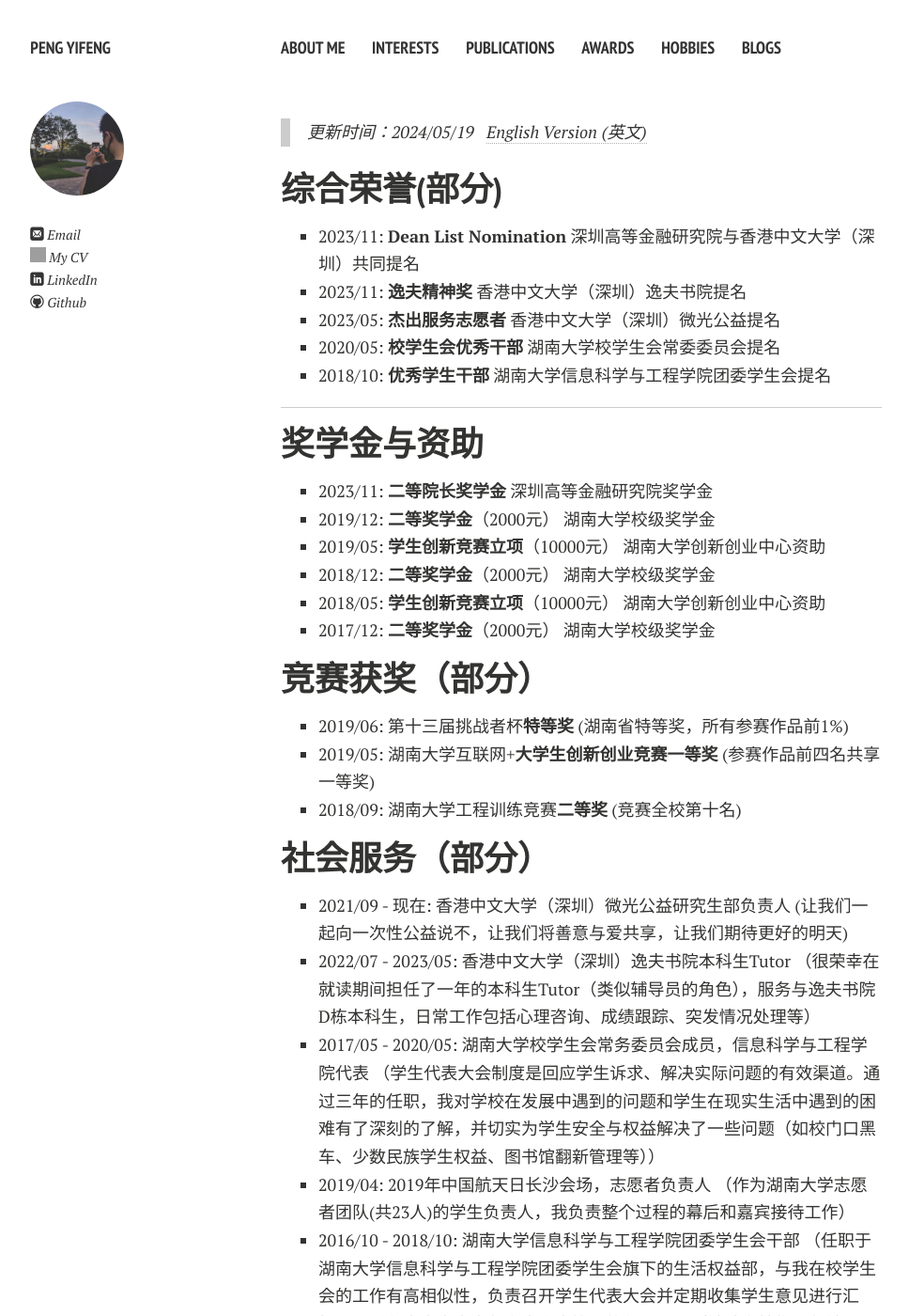
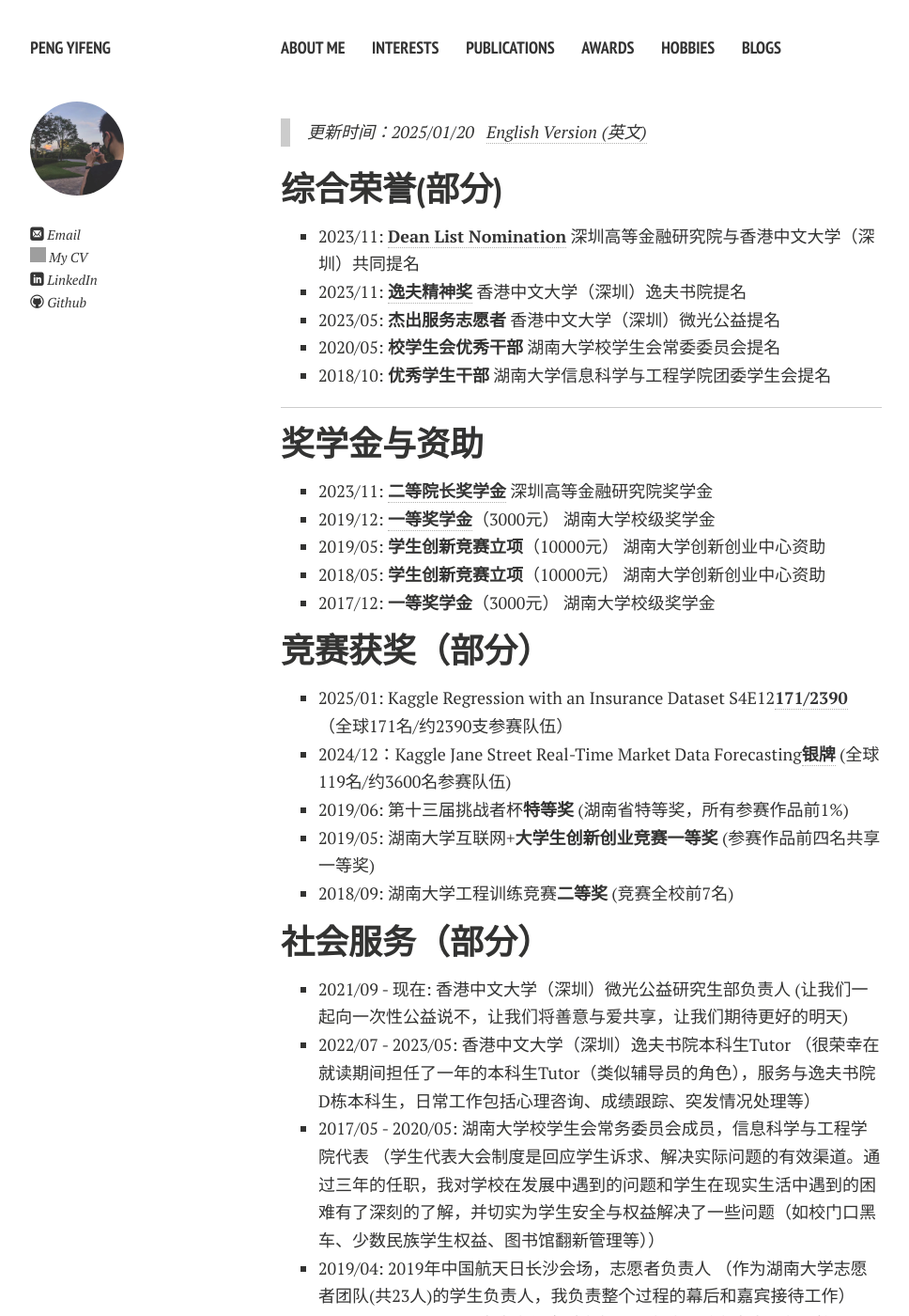
Before and after one commit to HeliumPeng/HeliumPeng.github.io, a Jekyll site: the page built from file/awards-zh.md, in a window 1280 px wide and 1400 px high. Shown: the whole window at 94% size, without its empty margins (21-989 px from the left). Built offline with Jekyll 4.4.1, drawn with Linux system fonts in a browser that asks for light colours; nearby versions of some CDN libraries; comment, search, counter and statistics services are not loaded; a style sheet for code colours, icons or effects is not loaded; grey boxes are pictures that could not be loaded.

Commit message:
awards.md更新

```diff
--- a/file/awards-zh.md
+++ b/file/awards-zh.md
@@ -4,13 +4,13 @@ permalink: /file/awards-zh/index.html
 title: Awards-zh
 ---
 
-> 更新时间：2024/05/19 &nbsp; [English Version (英文)](https://heliumpeng.github.io/awards/)
+> 更新时间：2025/01/20 &nbsp; [English Version (英文)](https://heliumpeng.github.io/awards/)
 
 ## 综合荣誉(部分)
 
-- 2023/11: **Dean List Nomination**
+- 2023/11: [**Dean List Nomination**](https://heliumpeng.github.io/file/SFI%20Dean%20List.pdf)
   深圳高等金融研究院与香港中文大学（深圳）共同提名
-- 2023/11: **逸夫精神奖**
+- 2023/11: [**逸夫精神奖**](https://heliumpeng.github.io/file/Shaw Spirit Award.pdf)
   香港中文大学（深圳）逸夫书院提名
 - 2023/05: **杰出服务志愿者**
   香港中文大学（深圳）微光公益提名
@@ -23,27 +23,28 @@ title: Awards-zh
 
 ## 奖学金与资助
 
-- 2023/11: **二等院长奖学金**
+- 2023/11: [**二等院长奖学金**](https://heliumpeng.github.io/file/SFI Second Class Award.pdf)
   深圳高等金融研究院奖学金
-- 2019/12: **二等奖学金**（2000元）
+- 2019/12: [**一等奖学金**](https://heliumpeng.github.io/file/HNU-scholarship-First.jpg)（3000元）
   湖南大学校级奖学金
 - 2019/05: **学生创新竞赛立项**（10000元）
   湖南大学创新创业中心资助
-- 2018/12: **二等奖学金**（2000元）
-  湖南大学校级奖学金
 - 2018/05: **学生创新竞赛立项**（10000元）
   湖南大学创新创业中心资助
-- 2017/12: **二等奖学金**（2000元）
+- 2017/12: **一等奖学金**（3000元）
   湖南大学校级奖学金
 
 ## 竞赛获奖（部分）
-
+- 2025/01: Kaggle Regression with an Insurance Dataset S4E12[**171/2390**](https://heliumpeng.github.io/file/Regression%20with%20an%20Insurance%20Dataset.png)
+  （全球171名/约2390支参赛队伍）
+- 2024/12：Kaggle Jane Street Real-Time Market Data Forecasting[**银牌**](https://heliumpeng.github.io/file/JaneStreet%E7%AB%9E%E8%B5%9B%E9%93%B6%E7%89%8C119%E5%90%8D.png)
+  (全球119名/约3600名参赛队伍)
 - 2019/06: 第十三届挑战者杯**特等奖**
   (湖南省特等奖，所有参赛作品前1%)
 - 2019/05: 湖南大学互联网+**大学生创新创业竞赛一等奖**
   (参赛作品前四名共享一等奖)
 - 2018/09: 湖南大学工程训练竞赛**二等奖**
-  (竞赛全校第十名)
+  (竞赛全校前7名)
 
 ## 社会服务（部分）
 
```
Also changed, not shown: awards.md (+4 -2 lines).
